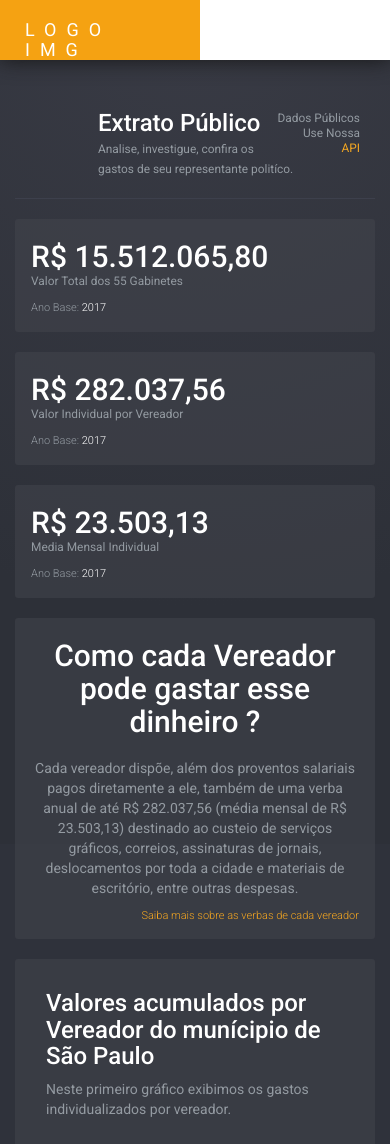
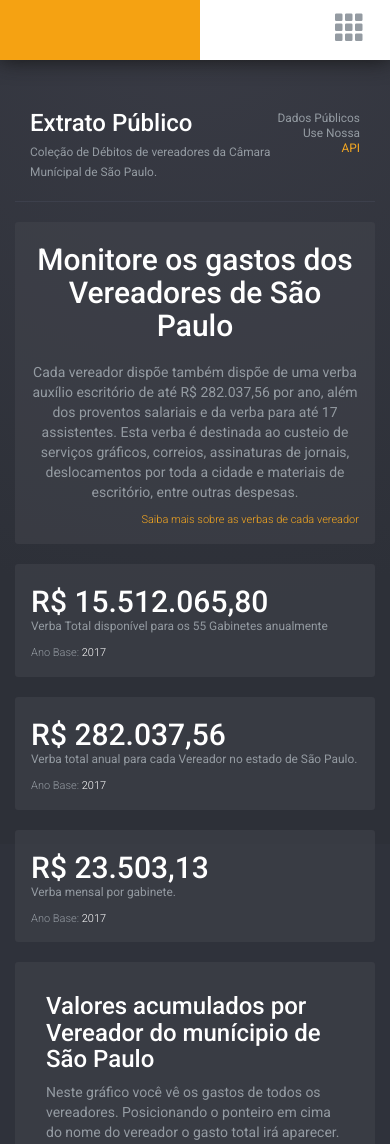
Before and after one commit to brunousml/Hermes, a Django app: page / in a window 390 px wide. Shown: the top 1144 px of the page. Run offline with Django 3.2, Linux system fonts and the light colour scheme; some libraries are stand-ins or nearby versions.

Commit message:
Layout fixes

```diff
--- a/website/static/website/css/style.css
+++ b/website/static/website/css/style.css
@@ -2848,3 +2848,7 @@ fieldset[disabled] .form-control {
   color: #ffffff !important;
   padding: 6px 12px !important;
 }
+
+.margin-top{
+    padding:50px;
+}
--- a/website/templates/website/base.html
+++ b/website/templates/website/base.html
@@ -6,13 +6,18 @@
     {#    Metatags  #}
 	<meta charset="utf-8" />
     <meta http-equiv="X-UA-Compatible" content="IE=edge">
-    <meta name="viewport" content="width=device-width, initial-scale=1.0">
+    <meta name="viewport" content="width=device-width">
     <meta http-equiv="content-type" content="text/html; charset=utf-8">
 
     {% load staticfiles %}
 
     {#    Stylesheets   #}
+
+
     <link rel="stylesheet" href="{% static "website/css/bootstrap.css" %}"  />
+    <link rel="stylesheet" href="{% static "website/css/animate.css" %}"  />
+    <link rel="stylesheet" href="{% static "website/css/font-awesome.css" %}"  />
+    <link rel="stylesheet" href="{% static "website/css/stroke-icons.css" %}"  />
     <link rel="stylesheet" href="{% static "website/css/style.css" %}">
     <link rel="stylesheet" href="{% static "website/css/datatable.css" %}">
     <link rel="stylesheet" href="http://fonts.googleapis.com/css?family=Roboto:300,400,500,700,900" type="text/css">
@@ -38,18 +43,18 @@
                         <div id="mobile-menu">
                             <div class="left-nav-toggle">
                                 <a href="#">
-                                    <i class="stroke-hamburgermenu"></i>
+                                    <i class="glyphicon glyphicon-th"></i>
                                 </a>
                             </div>
                         </div>
-                        <a class="navbar-brand" href="index.html">
-                            LOGO IMG
+                        <a class="navbar-brand" href="/">
+
                         </a>
                     </div>
                     <div id="navbar" class="navbar-collapse collapse">
                         <div class="left-nav-toggle">
                             <a href="">
-                                <i class="stroke-hamburgermenu">Esconder Menu</i>
+                                <i class="glyphicon glyphicon-th"></i>
                             </a>
                         </div>
                      </div>
@@ -83,7 +88,7 @@
                             <i class="pe pe-7s-shield text-accent"></i>
 
                             <div class="m-t-xs">
-                                <span class="c-white">Extrato Público</span> é uma interface para análise de gastos públicos.
+                                <span class="c-white">Extrato Público</span> Monitore os vereadores de seu munícipio.
                             </div>
                         </li>
                     </ul>
@@ -100,6 +105,7 @@
 
     {#    Javascript    #}
     <script type="text/javascript" src="{% static "website/js/jquery/jquery-1.9.1.min.js" %}"></script>
+    <script type="text/javascript" src="{% static "website/js/menu.js" %}"></script>
 
     {#    Google-charts#}
     <script type="text/javascript" src="https://www.google.com/jsapi"></script>
--- a/website/templates/website/debits_content.html
+++ b/website/templates/website/debits_content.html
@@ -16,10 +16,10 @@
                                 <div class="header-icon">
                                     <i class="pe page-header-icon pe-7s-shield"></i>
                                 </div>
-                                <div class="header-title">
+                                <div>
                                     <h3 class="m-b-xs">Extrato Público</h3>
                                     <small>
-                                        Analise, investigue, confira os gastos de seu representante politíco.
+                                        Coleção de Débitos de vereadores da Câmara Munícipal de São Paulo.
                                     </small>
                                 </div>
                             </div>
@@ -28,6 +28,24 @@
                     </div>
 
                     <div class="row">
+                        <div class="col-lg-12 col-xs-12">
+                            <div class="panel panel-filled">
+                                <div class="panel-body">
+                                    <h2 class="m-b-none" style="text-align:center;">
+                                        Monitore os gastos dos Vereadores de São Paulo
+                                    </h2><br />
+                                    <p style="text-align:center;">
+                                        Cada vereador dispõe também dispõe de uma verba auxílio escritório de até
+                                        R$ 282.037,56 por ano, além dos proventos salariais e da verba para até 17
+                                        assistentes. Esta verba é destinada ao custeio de serviços
+                                        gráficos, correios, assinaturas de jornais, deslocamentos por toda a cidade e
+                                        materiais de escritório, entre outras despesas.
+                                    </p>
+
+                                    <div class="slight m-t-sm" style="text-align:right"> <span class="c-white"><a href="/about">Saiba mais sobre as verbas de cada vereador</a></span> </div>
+                                </div>
+                            </div>
+                        </div>
 
                         <div class="col-lg-4 col-xs-12">
                             <div class="panel panel-filled">
@@ -36,8 +54,8 @@
                                     <h2 class="m-b-none">
                                         R$ 15.512.065,80
                                     </h2>
-                                    <div class="small">Valor Total dos 55 Gabinetes</div>
-                                    <div class="slight m-t-sm"><i class="fa fa-clock-o"> </i> Ano Base: <span class="c-white">2017</span>  </div>
+                                    <div class="small">Verba Total disponível para os 55 Gabinetes anualmente</div>
+                                    <div class="slight m-t-sm">Ano Base: <span class="c-white">2017</span>  </div>
                                 </div>
                             </div>
                         </div>
@@ -48,8 +66,8 @@
                                     <h2 class="m-b-none">
                                         R$ 282.037,56
                                     </h2>
-                                    <div class="small">Valor Individual por Vereador</div>
-                                    <div class="slight m-t-sm"><i class="fa fa-clock-o"> </i> Ano Base: <span class="c-white">2017</span>  </div>
+                                    <div class="small">Verba total anual para cada Vereador no estado de São Paulo.</div>
+                                    <div class="slight m-t-sm">Ano Base: <span class="c-white">2017</span>  </div>
                                 </div>
                             </div>
                         </div>
@@ -59,25 +77,14 @@
                                     <h2 class="m-b-none">
                                         R$ 23.503,13
                                     </h2>
-                                    <div class="small">Media Mensal Individual</div>
-                                    <div class="slight m-t-sm"><i class="fa fa-clock-o"> </i> Ano Base: <span class="c-white">2017</span> </div>
+                                    <div class="small">Verba mensal por gabinete.</div>
+                                    <div class="slight m-t-sm">Ano Base: <span class="c-white">2017</span> </div>
                                 </div>
                             </div>
                         </div>
 
 
-                        <div class="col-lg-12 col-xs-12">
-                            <div class="panel panel-filled">
-                                <div class="panel-body">
-                                    <h2 class="m-b-none" style="text-align:center;">
-                                        Como cada Vereador pode gastar esse dinheiro ?
-                                    </h2><br />
-                                    <p style="text-align:center;">Cada vereador dispõe, além dos proventos salariais pagos diretamente a ele, também de uma verba anual de até R$ 282.037,56 (média mensal de R$ 23.503,13) destinado ao custeio de serviços gráficos, correios, assinaturas de jornais, deslocamentos por toda a cidade e materiais de escritório, entre outras despesas.</p>
 
-                                    <div class="slight m-t-sm" style="text-align:right"> <span class="c-white"><a href="about.html">Saiba mais sobre as verbas de cada vereador</a></span> </div>
-                                </div>
-                            </div>
-                        </div>
 
                     </div>
                     <div class="row">
@@ -89,8 +96,7 @@
                                         <div class="panel-body">
                                             <div class="panel-body">
                                                 <h3>Valores acumulados por Vereador do munícipio de São Paulo</h3>
-                                                <p>Neste primeiro gráfico exibimos os gastos individualizados por vereador. </p>
-{#                                                <div class="slight m-t-sm" style="text-align:right"> <span class="c-white"><a href="about.html">Saiba mais sobre as verbas de cada vereador</a></span> </div>#}
+                                                <p>Neste gráfico você vê os gastos de todos os vereadores. Posicionando o ponteiro em cima do nome do vereador o gasto total irá aparecer.</p>
                                             </div>
                                             <canvas id="barChart" class="col-xs-12 col-lg-12" style="height: 500px"></canvas>
                                         </div>
@@ -108,17 +114,11 @@
 
                                             <div class="col-md-6 col-xs-12" style="text-align: left; padding-left: 20px;">
                                                 <h3 >Objetos de Custo</h3>
-                                                <p>Aqui exibimos os acumulados referentes aos principais objetos de custo e as empresas que receberam a verba.</p>
-{#                                                <p style="text-align:center;">Cada vereador dispõe também de uma verba anual de até R$ 282.037,56 (média mensal de R$ 23.503,13) destinado ao custeio de serviços gráficos, correios, assinaturas de jornais, deslocamentos por toda a cidade e materiais de escritório, entre outras despesas</p>#}
-{#                                                <div class="slight m-t-sm" style="text-align:right"> <span class="c-white"><a href="about.html">Saiba mais sobre as verbas de cada vereador</a></span> </div>#}
+                                                <p>Acumulados referentes aos principais objetos de custo.</p>
                                             </div>
                                             <div class="col-md-6 col-xs-12" style="text-align: right; padding-left: 20px;">
-                                                <h3 >Acumulados por empresa (CNPJ)</h3>
+                                                <h3 >Empresas (CNPJ)</h3>
                                                 <p>Aqui você pode analisar os acumulados por empresa.</p>
-{#
-
-{#                                                <p style="text-align:center;">Cada vereador dispõe também de uma verba anual de até R$ 282.037,56 (média mensal de R$ 23.503,13) destinado ao custeio de serviços gráficos, correios, assinaturas de jornais, deslocamentos por toda a cidade e materiais de escritório, entre outras despesas</p>#}
-{#                                                <div class="slight m-t-sm" style="text-align:right"> <span class="c-white"><a href="about.html">Saiba mais sobre as verbas de cada vereador</a></span> </div>#}
                                             </div>
                                         </div>
                                     </div>
@@ -155,9 +155,7 @@
                         </div>
                     </div>
                     <div class="col-md-4">
-
                     </div>
-
                 </div>
                 </div>
                 </div>
```
